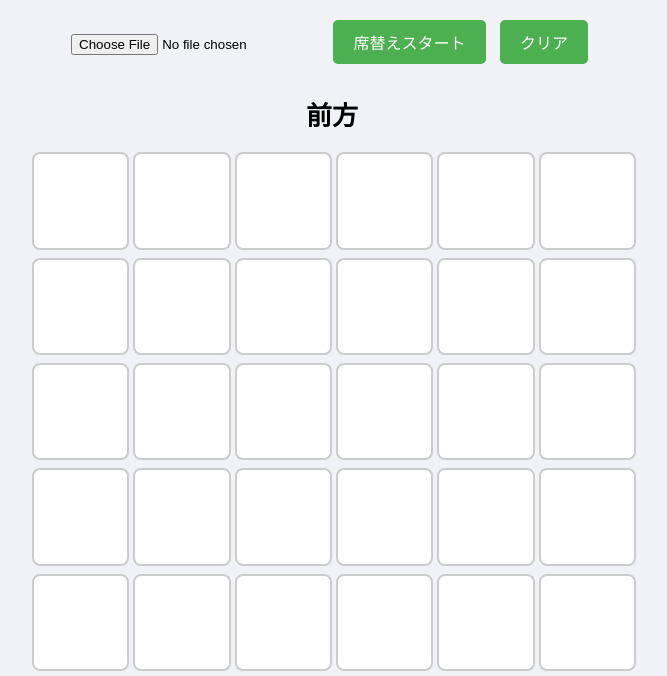
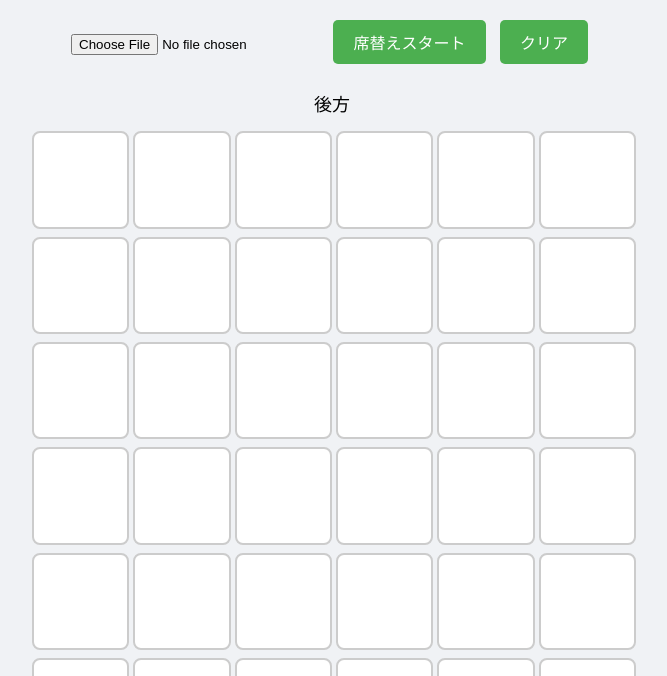
Before and after one commit to TAK0929/seat-shuffle-app, a plain HTML site: page index.html in a window 1280 px wide. Shown: the part 107-783 px from the top of the page, without its empty margins (308-975 px from the left). Drawn offline with Linux system fonts and the light colour scheme.

Commit message:
Add files via upload

```diff
--- a/index.html
+++ b/index.html
@@ -43,11 +43,10 @@
       margin-bottom: 10px;
     }
     .label-row .label {
-      font-size: 26px;
-      font-weight: bold;
+      font-size: 18px;
       text-align: center;
       width: 100%;
-      margin: 10px 0;
+      margin: 5px 0;
     }
     .seating {
       display: grid;
@@ -124,11 +123,11 @@
     <button onclick="clearSeating()">クリア</button>
   </div>
   <div class="label-row">
-    <div class="label">前方</div>
+    <div class="label">後方</div>
   </div>
   <div class="seating" id="seating"></div>
   <div class="label-row">
-    <div class="label">後方</div>
+    <div class="label">前方</div>
   </div>
 
   <script>
```
